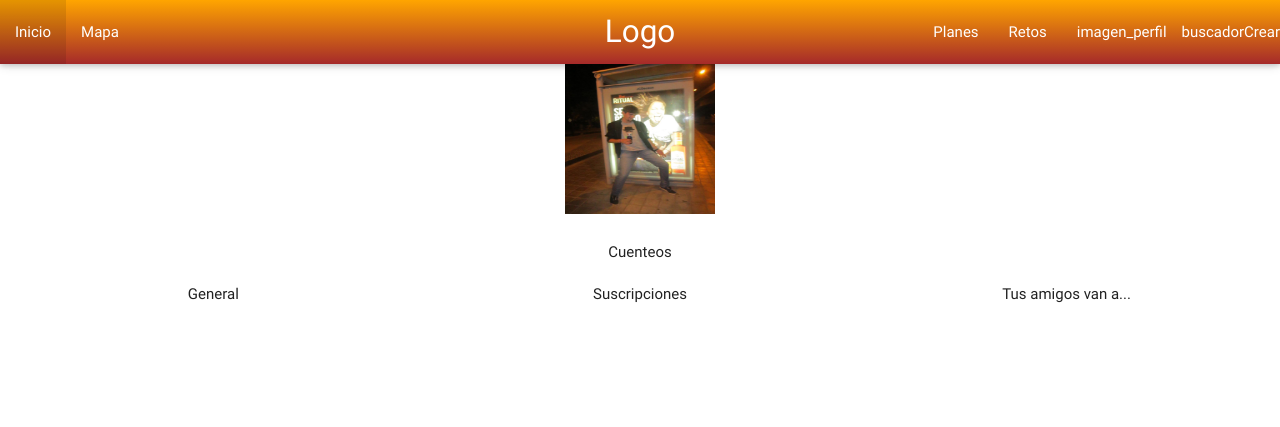
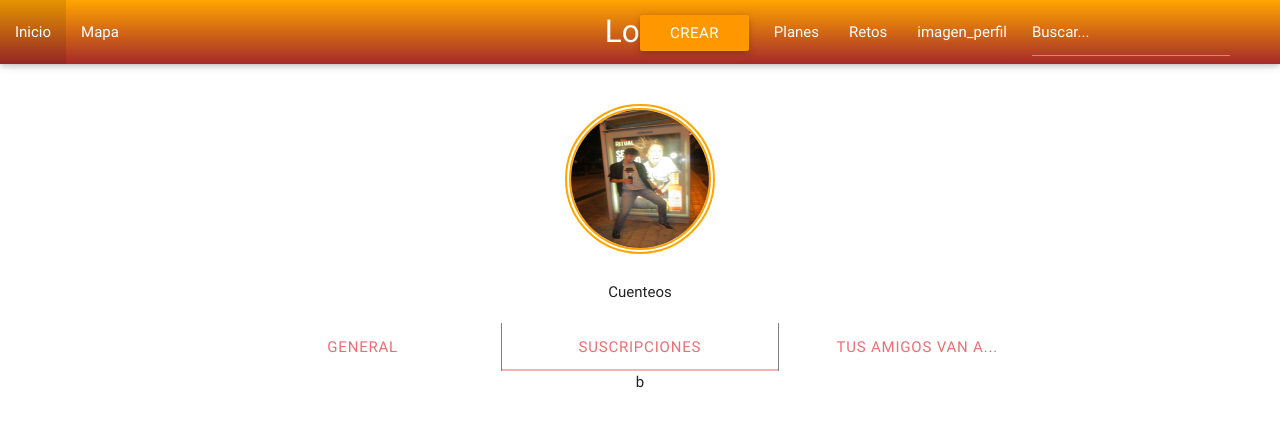
Before and after one commit to alejandroav/HotShit2, a PHP site: page /frontpage.php in a window 1280 px wide. Shown: the top 427 px of the page. Run offline with PHP 8.4, Linux system fonts and the light colour scheme; style sheets or scripts are compiled from the project's sources.

Commit message:
Algunas cositas chulas, pero no todas

```diff
--- a/web-client/frontpage.php
+++ b/web-client/frontpage.php
@@ -21,9 +21,16 @@
 					<li><a href="javaScript:void(0)" id="planes-but">Planes</a></li>
 					<li><a href="javaScript:void(0)" id="retos-but">Retos</a></li>
 					<li><a href="javaScript:void(0)">imagen_perfil</a></li>
-					<li>buscador</li>
-					<li>Crear</li>
+					<li class="buscador">
+						<form style="height:62px;">
+							<input type="text" value="Buscar..." onfocus="if (this.value == 'Buscar...') {this.value = '';}" onblur="if (this.value == '') {this.value = 'Buscar...';}" />
+						</form>
+					</li>
+					<li class="boton-crear"><a href="javaScript:void(0)"></a>
+					</li>
 				</ul>
+
+					<div class="boton-crear"><a href="javaScript:void(0)" class="waves-effect waves-light btn orange white-text">Crear</a></div>
 			</div>
 		</nav>
 
--- a/web-client/pages/perfil.html
+++ b/web-client/pages/perfil.html
@@ -1,5 +1,5 @@
 <div class="row center-align">
-	<div class="col s4 offset-s4 ">
+	<div class="col s4 offset-s4">
 		<img src="resources/img/usuario-provisional.jpg" class="imagen-perfil">
 	</div>
 </div>
@@ -8,8 +8,24 @@
 	Cuenteos
 	</div>
 </div>
-<div class="row center-align">
-  <div class="col s12 m6 l4" class="inicio-title">General</div>
-  <div class="col s12 m6 l4" class="inicio-title">Suscripciones</div>
-  <div class="col l4 hide-on-med-and-down" class="inicio-title">Tus amigos van a...</div>
-</div>
+  <div class="row center-align">
+    <div class="col s12 m12 l8 offset-l2">
+      <ul class="tabs">
+        <li class="tab col s12 col-gen"><a href="#test1">General</a></li>
+        <li class="tab col s12 col-sus"><a class="active" href="#test2">Suscripciones</a></li>
+        <li class="tab col s12 col-amig"><a href="#test3">Tus amigos van a...</a></li>
+      </ul>
+    </div>
+    <div id="test1" class="col s12 m12 l6 offset-l3">a</div>
+    <div id="test2" class="col s12 m12 l6 offset-l3">b</div>
+    <div id="test3" class="col s12 m12 l6 offset-l3">c</div>
+  </div>
+	<script type="text/javascript" src="resources/js/jquery.min.js"></script>
+	<script type="text/javascript" src="resources/js/jquery.form.min.js"></script>
+	<script type="text/javascript" src="resources/js/materialize.min.js"></script>
+	<script type="text/javascript" src="resources/js/functions.js"></script>
+  <script>
+	$(document).ready(function(){
+		$('ul.tabs').tabs('select_tab', 'tab_id');
+	});
+  </script>
--- a/web-client/resources/css/frontpage.css
+++ b/web-client/resources/css/frontpage.css
@@ -1,11 +1,104 @@
+
+/* -------------------FRONTPAGE ---------------------*/
+/* navegador y tal*/
+
 .nav-wrapper{
  background: linear-gradient(orange, brown);
 }
 .inicio-title{
 	text-align:center;
 }
+
+/* buscador mas copiao que la macarena*/
+.searchform {
+
+display: inline-block;
+
+zoom: 1; /* ie7 hack para display:inline-block */
+
+display: inline;
+
+border: solid 1px #d2d2d2;
+
+padding: 3px 5px;
+
+border-radius: 2em;
+
+
+box-shadow: 0 1px 0px rgba(0,0,0,.1);
+
+background: #f1f1f1;
+
+background: -webkit-gradient(linear, left top, left bottom, from(#fff), to(#ededed));
+
+background: -moz-linear-gradient(top,  #fff,  #ededed);
+
+filter:  progid:DXImageTransform.Microsoft.gradient(startColorstr='#ffffff', endColorstr='#ededed'); /* ie7 */
+
+}
+
+.searchform .searchfield {
+
+background: #fff;
+
+padding: 6px 6px 6px 8px;
+
+width: 202px;
+
+border: solid 1px #bcbbbb;
+
+outline: none;
+
+border-radius: 2em;
+
+box-shadow: inset 0 1px 2px rgba(0,0,0,.2);
+
+}
+
+.searchform .searchbutton {
+height: 27px;
+width: 27px;
+
+font-size: 11px;
+text-shadow: 0 1px 1px rgba(0,0,0,.6);
+color: #fff;
+
+
+border: solid 1px #494949;
+border-radius: 2em;
+
+background: #5f5f5f;
+filter:  progid:DXImageTransform.Microsoft.gradient(startColorstr='#9e9e9e', endColorstr='#454545'); /* ie7 */
+}
+
+.buscador{
+	padding-left:10px;
+	padding-right:10px;
+}
+
+/* el boton crear mare mia*/
+.boton-crear{
+	z-index:2;
+	float:right;
+	position:relative;
+	margin-right:10px;
+}
+
+
+/* -------------------PERFIL ---------------------*/
+.col-gen{
+	border-right:1px solid grey;
+}
+.col-sus{
+	border-right:1px solid grey;
+}
+
 .imagen-perfil{
 	width:150px;
 	height:150px;
-	top:10%;
+	margin-top:10%;
+
+	border:6px solid orange;
+	border-radius:100%;
+	border-style:double;
 }
```
Also changed, not shown: web-client/index.php (+10 -0 lines), web-client/resources/css/outter.css (+114 -1 lines).
